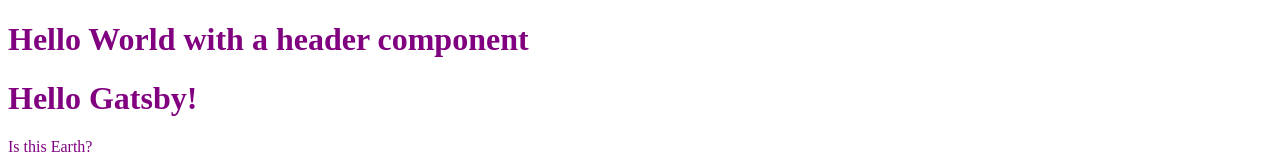
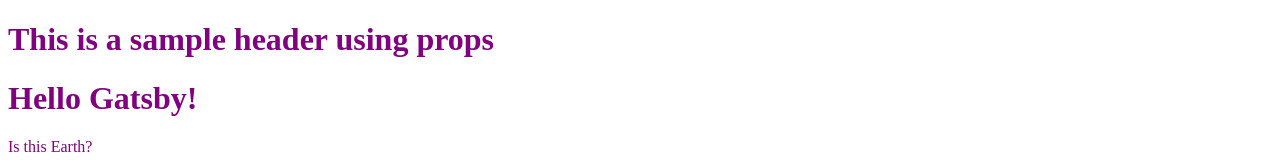
Before and after one commit to Ahmad-Faizan/gatsby-demo, a Gatsby site: page / in a window 1280 px wide. Shown: the top 160 px of the page. Built offline with nearby package versions, Linux system fonts and the light colour scheme; Gatsby itself is replaced by a stand-in of ours.

Commit message:
Using props in Gatsby

```diff
--- a/src/components/header.js
+++ b/src/components/header.js
@@ -1,3 +1,3 @@
 import React from "react"
 
-export default () => <h1>Hello World with a header component</h1>
+export default props => <h1>{props.headerText}</h1>
--- a/src/pages/index.js
+++ b/src/pages/index.js
@@ -3,7 +3,7 @@
 
 export default () => (
     <div style={{ color: `purple` }}>
-        <Header />
+        <Header headerText="This is a sample header using props"/>
         <h1>Hello Gatsby!</h1>
         <p>Is this Earth?</p>
         <img src="https://source.unsplash.com/random/1080x720" alt="" />
```
